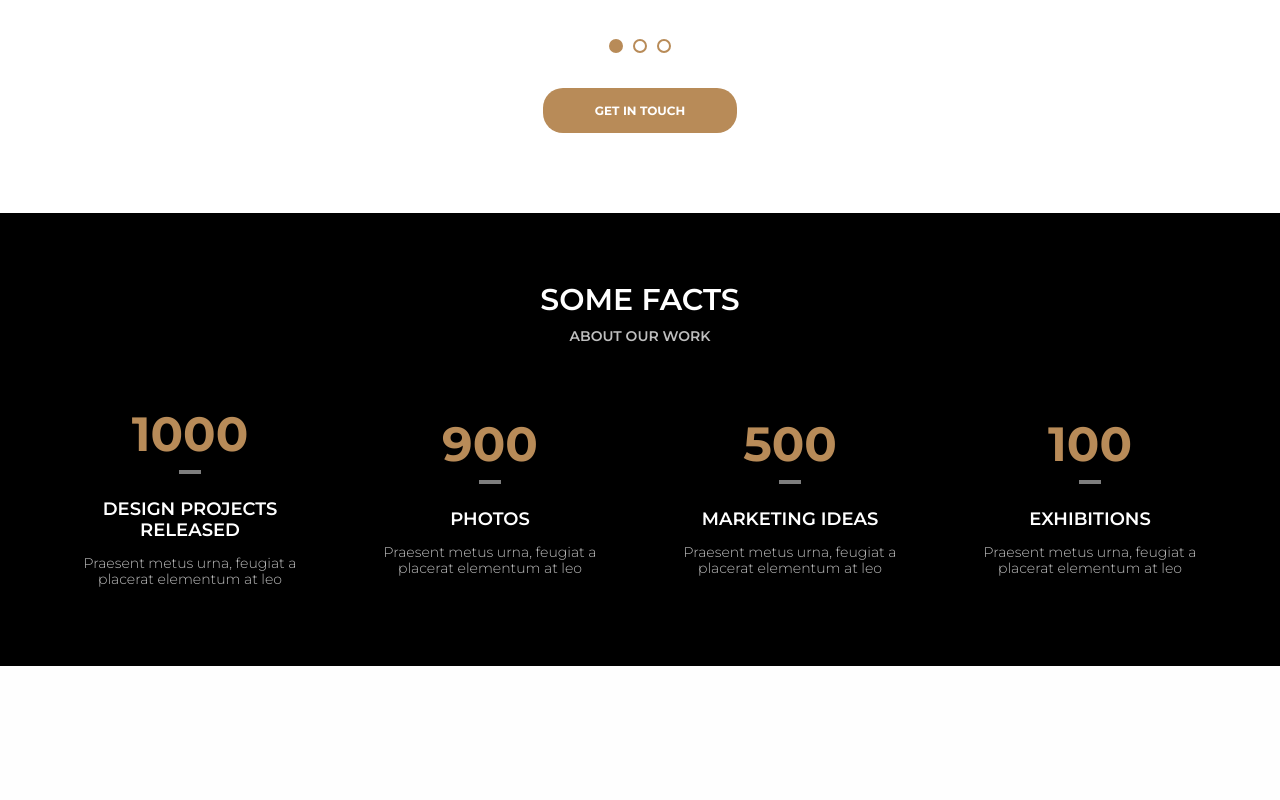
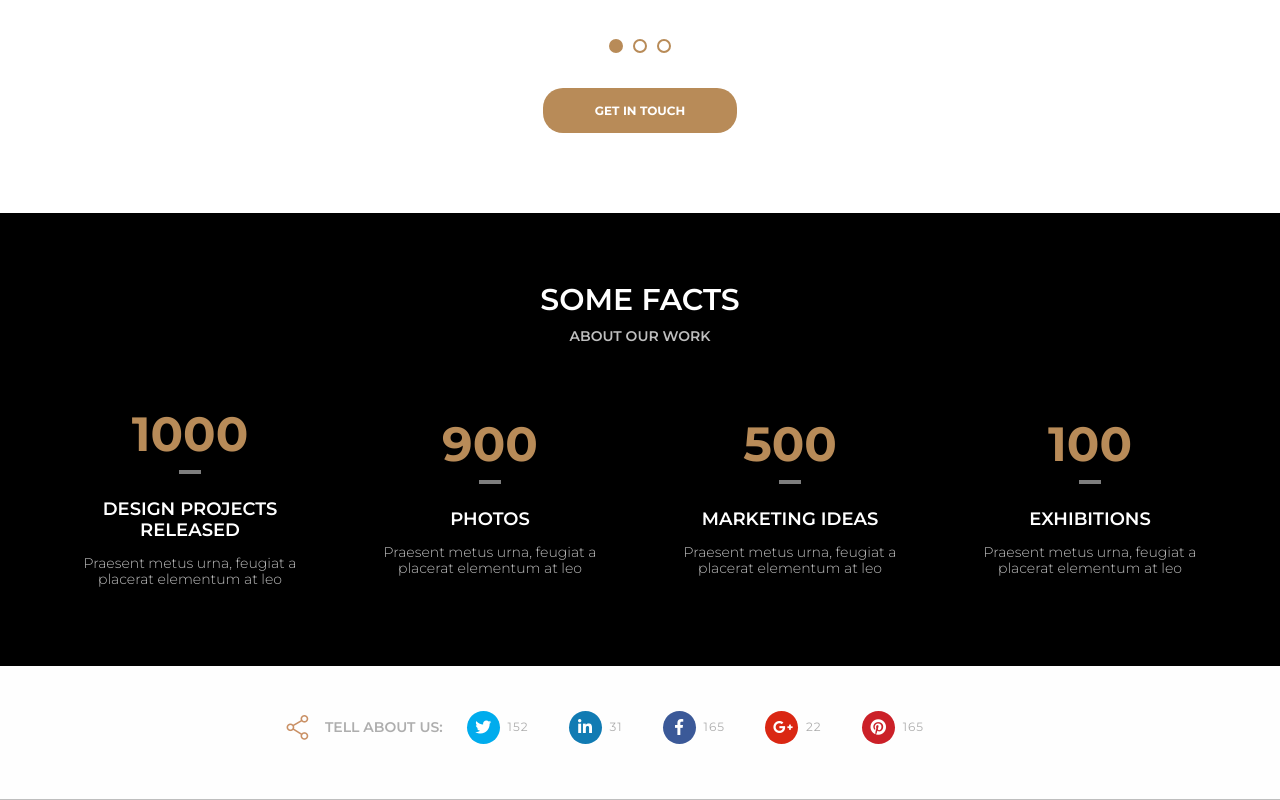
Before and after one commit to krollukasz/Awax, a website: page index.html in a window 1280 px wide. Shown: the part 5571-6371 px from the top of the page. Before the commit the page ends 6237 px from the top, so only its background shows below. Drawn offline with Linux system fonts and the light colour scheme.

Commit message:
Add share section

```diff
--- a/index.html
+++ b/index.html
@@ -526,5 +526,38 @@
       </div>
     </section>
 
+    <!-- :::::::::: Tell about us :::::::::: -->
+
+    <section class="section section__content--border-bottom">
+      <div class="container">
+        <div class="section__content col-sm-12 col-md-12 col-lg-12">
+          <img src="images/tell_about.png" alt="tell about">
+          <p class="section__paragraph section__paragraph--tell section__paragraph--no-margin">Tell about us:</p>
+          <div class="social__media social__media--no-margin">
+            <div class="social__media--item social__media--twitter">
+              <i class="fab fa-twitter"></i>
+            </div>
+            <p class="section__paragraph--small social__media--no-margin">152</p>
+            <div class="social__media--item social__media--linkedIn">
+              <i class="fab fa-linkedin-in"></i>
+            </div>
+            <p class="section__paragraph--small social__media--no-margin">31</p>
+            <div class="social__media--item social__media--facebook">
+              <i class="fab fa-facebook-f"></i>
+            </div>
+            <p class="section__paragraph--small social__media--no-margin">165</p>
+            <div class="social__media--item social__media--google">
+              <i class="fab fa-google-plus-g"></i>
+            </div>
+            <p class="section__paragraph--small social__media--no-margin">22</p>
+            <div class="social__media--item social__media--pinterest">
+              <i class="fab fa-pinterest"></i>
+            </div>
+            <p class="section__paragraph--small social__media--no-margin">165</p>
+          </div>
+        </div>
+      </div>
+    </section>
+
   </body>
 </html>
--- a/sass/components/_social-media.scss
+++ b/sass/components/_social-media.scss
@@ -23,4 +23,48 @@
       background-color: $color-gold;
     }
   }
+
+  &--no-margin {
+    margin: 0 35px 0 3px;
+  }
+
+  &--twitter {
+    background-color: $color-twitter;
+
+    &:hover {
+      background-color: $color-black;
+    }
+  }
+
+  &--linkedIn {
+    background-color: $color-linkedIn;
+
+    &:hover {
+      background-color: $color-black;
+    }
+  }
+
+  &--facebook {
+    background-color: $color-facebook;
+
+    &:hover {
+      background-color: $color-black;
+    }
+  }
+
+  &--google {
+    background-color: $color-google;
+
+    &:hover {
+      background-color: $color-black;
+    }
+  }
+
+  &--pinterest {
+    background-color: $color-pinterest;
+
+    &:hover {
+      background-color: $color-black;
+    }
+  }
 }
--- a/sass/sections/_sections.scss
+++ b/sass/sections/_sections.scss
@@ -128,6 +128,13 @@
       }
     }
 
+    &--tell {
+      margin: 0 16px;
+      font-weight: 600;
+      color: #aeaeae;
+      text-transform: uppercase;
+    }
+
     &--medium {
       margin: 0;
       font-size: $medium-font-size;
```
Also changed, not shown: css/style.css, images/tell_about.png (added), 1 other file.
